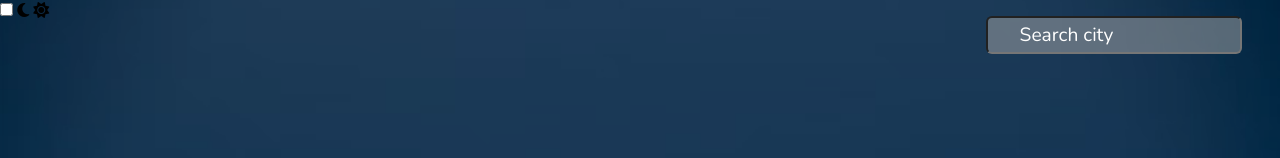
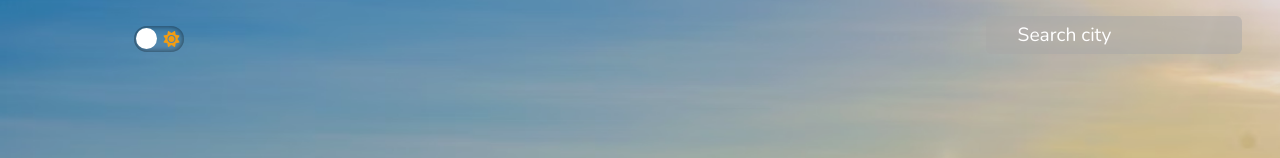
Before and after one commit to eddiemaceda11/master-weather-app, a plain HTML site: page dist/index.html in a window 1280 px wide. Shown: the top 158 px of the page. Drawn offline with nearby package versions, Linux system fonts and the light colour scheme.

Commit message:
Add styles to toggle button, & create light/dark theme class styles

```diff
--- a/dist/style.css
+++ b/dist/style.css
@@ -8,12 +8,22 @@
 body {
   position: relative;
   height: 100vh;
-  /* width: 100%; */
-  background-image: url(img/nightsky.avif);
+
   background-size: cover;
   background-repeat: no-repeat;
+
+  background-position: center center;
+  transition: background 0.2s linear;
+}
+
+.dark {
+  background-image: url(img/nighttime.avif);
   backdrop-filter: brightness(80%);
-  background-position: center center;
+}
+
+.light {
+  background-image: url(img/daytime.avif);
+  backdrop-filter: brightness(90%);
 }
 
 section {
@@ -123,6 +133,7 @@ form {
   background-color: rgba(167, 167, 167, 0.5);
   font-size: 1.2rem;
   color: #fff;
+  border: none;
 
   width: 16rem;
   height: 2.4rem;
@@ -135,3 +146,58 @@ form {
 ::placeholder {
   color: #fff;
 }
+
+/* Toggle button */
+.checkbox {
+  opacity: 0;
+  position: absolute;
+}
+
+.light-toggle {
+  position: absolute;
+  top: 3.2%;
+  left: 10.5%;
+}
+
+.label {
+  /* background-color: #111;*/
+  /* background-color: rgb(154, 154, 154); */
+  background-color: transparent;
+  box-shadow: inset 0px 0px 6px 0px rgba(0, 0, 0, 0.6);
+  display: flex;
+  align-items: center;
+  justify-content: space-between;
+  border-radius: 50px;
+  position: relative;
+  padding: 5px;
+  height: 26px;
+  width: 50px;
+}
+
+.ball {
+  position: absolute;
+  top: 2px;
+  left: 2px;
+  border-radius: 50px;
+  height: 21px;
+  width: 21px;
+  background-color: #fff;
+  transition: transform 0.2s linear;
+}
+
+/* see which element goes after the input */
+.checkbox:checked + .label {
+  background-color: transparent;
+}
+
+.checkbox:checked + .label .ball {
+  transform: translateX(24px);
+}
+
+.fa-moon {
+  color: #f1c40f;
+}
+
+.fa-sun {
+  color: #f39c12;
+}
```
